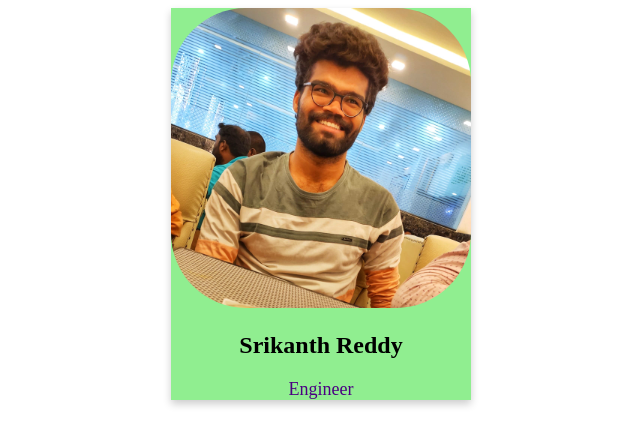
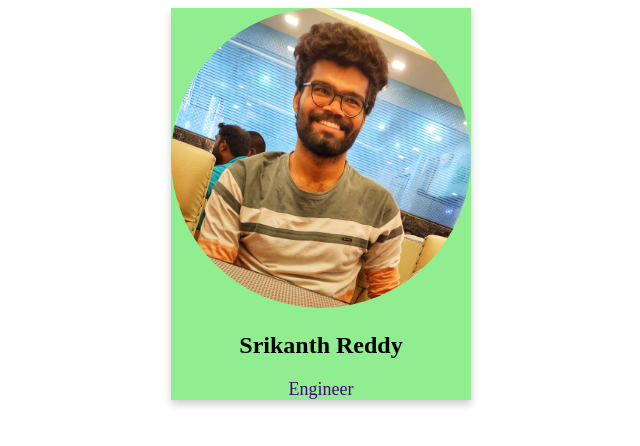
Before and after one commit to GodVilan/mern-stack1, a plain HTML site: page card.html in a window 1280 px wide. Shown: the whole page, without its empty margins (319-959 px from the left). Drawn offline with Linux system fonts and the light colour scheme.

Commit message:
added styles to page

```diff
--- a/card.html
+++ b/card.html
@@ -27,7 +27,7 @@
 </style>
 <body>
     <div class = "profile">
-        <img src = "mypic.jpg" alt = "pic" style = "width: 100%; border-radius: 25%;">
+        <img src = "mypic.jpg" alt = "pic" style = "width: 100%; border-radius: 50%;">
         <h2><b>Srikanth Reddy</b></h2>
         <p class="dec">Engineer</p>
     </div>
```
